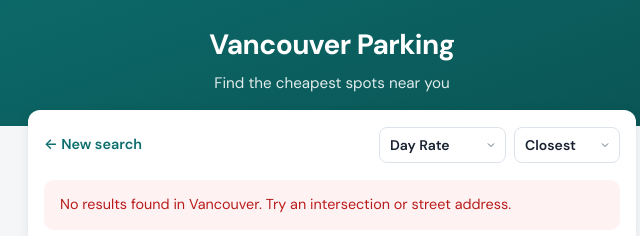
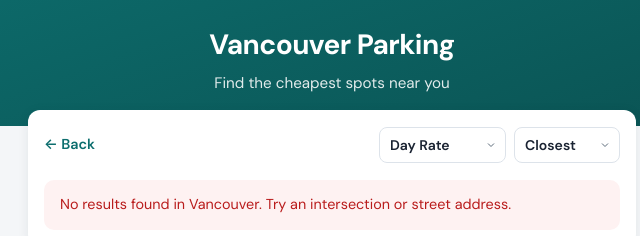
Before and after one commit to jaysonbtan/parking, a website built with Vite: page index.html in a window 1280 px wide. Both pictures are taken after typing "Sample" into the empty fields and a click on the button "Search". Shown: the top 236 px of the page, 308-948 px from the left. Built offline with nearby package versions, Linux system fonts and the light colour scheme; no server answers.

Commit message:
change new search to back

```diff
--- a/index.html
+++ b/index.html
@@ -108,7 +108,7 @@
           <div class="results-header">
             <div class="results-header__toolbar">
               <button type="button" class="btn btn--ghost" id="back-btn">
-                ← New search
+                ← Back
               </button>
               <div class="results-header__controls">
                 <select id="rate-select" class="sort-select" aria-label="Rate display">
```
